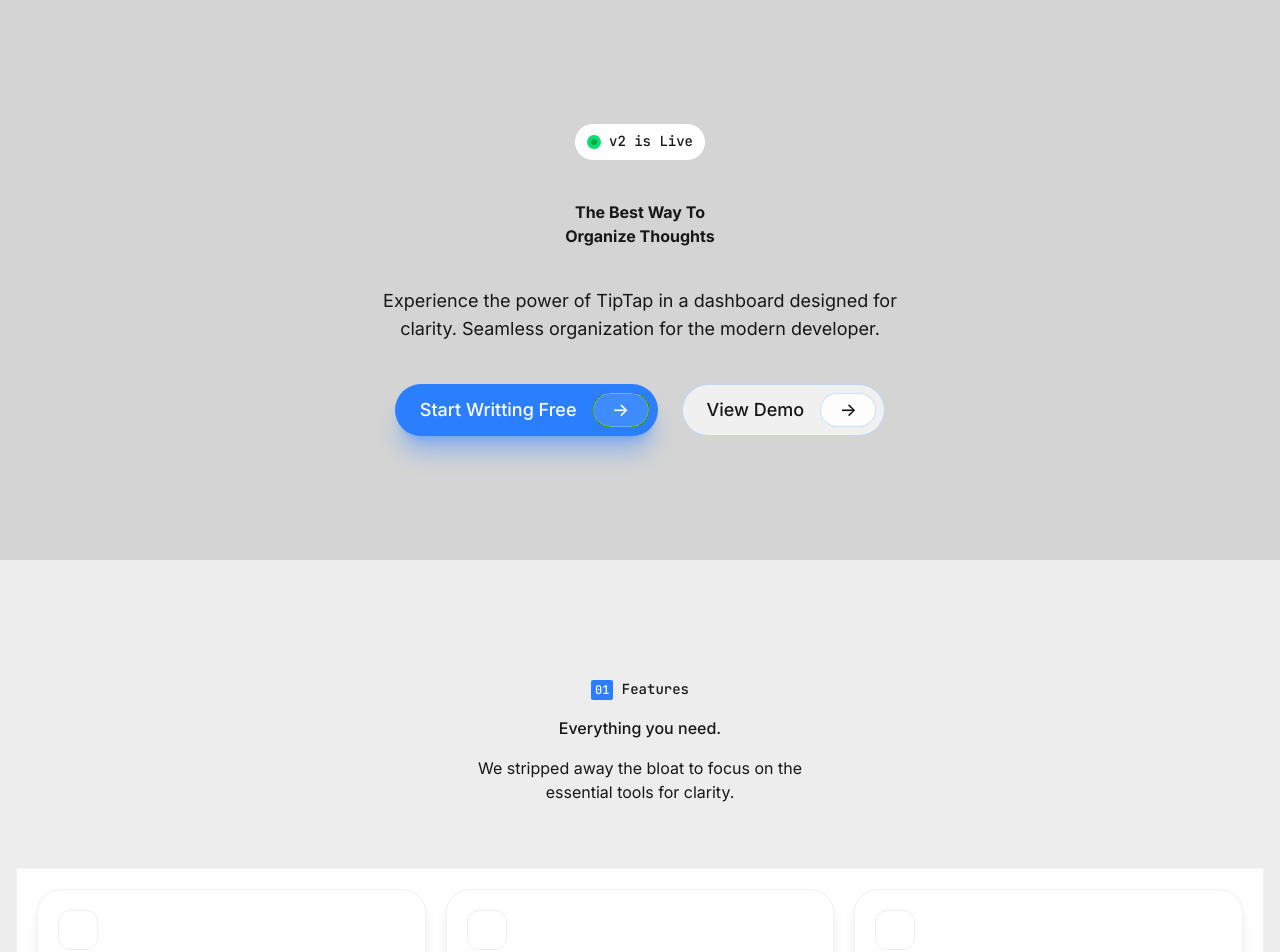
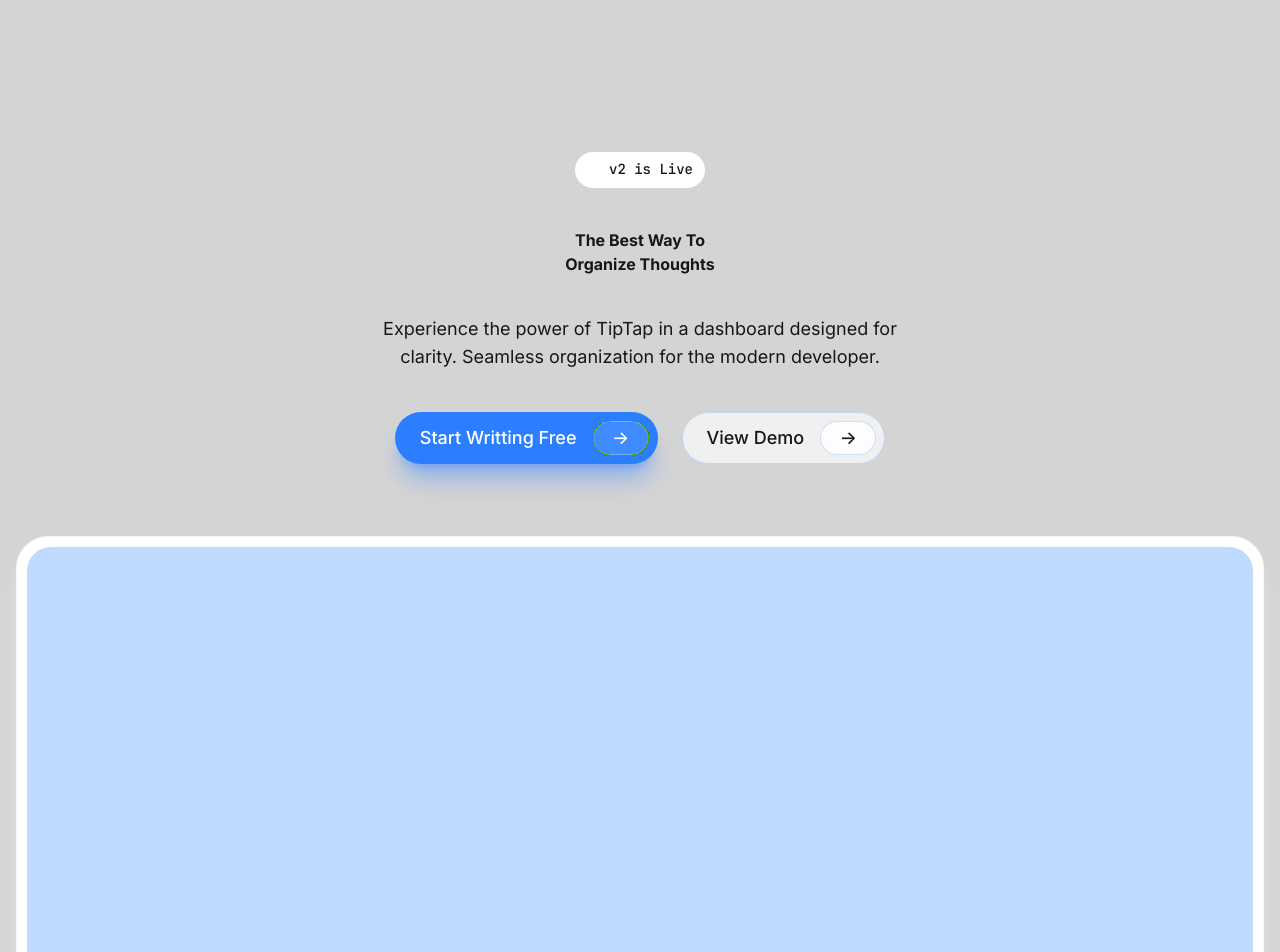
Before and after one commit to Prateek1789/Notes-App, a Next.js app in the folder v2-nextjs/: page / in a window 1280 px wide. Shown: the top 952 px of the page. Built offline with nearby package versions, Linux system fonts and the light colour scheme.

Commit message:
Chore: Improved ping animation and layout

```diff
--- a/v2-nextjs/src/components/sections/Hero.tsx
+++ b/v2-nextjs/src/components/sections/Hero.tsx
@@ -2,18 +2,18 @@ import Button from "../ui/Button";
 
 const Hero = () => {
     return (
-        <section id="hero" className="md:h-[70vh] lg:h-[50vh] xl:h-[70vh] bg-neutral-300 border-none">
+        <section id="hero" className="h-auto pt-30 xl:pt-38 bg-neutral-300">
             <header className="relative w-full h-full px-4 flex flex-col items-center justify-center gap-8 xl:gap-10">
                 <div className="h-9 w-32.5 bg-white rounded-full flex items-center justify-center gap-2">
                     <span className="size-3.5 rounded-full relative flex items-center justify-center">
-                        <span className="absolute inline-flex h-full w-full animate-ping-slow rounded-full bg-green-400">
+                        <span className="absolute inline-flex h-full w-full animate-ping-slow rounded-full bg-ping-pulse">
                         </span>
-                        <span className="size-1.5 rounded-full relative inline-flex bg-green-600"></span>
+                        <span className="size-1.5 rounded-full relative inline-flex bg-ping"></span>
                     </span>
                     <span className="font-mono text-sm font-medium">v2 is Live</span>
                 </div>
                 <h1 className="text-h1 text-center font-bold">The Best Way To<br/>Organize Thoughts</h1>
-                <p className="max-w-[50ch] text-center lg:text-lg">
+                <p className="max-w-[50ch] md:max-w-[40ch] text-center lg:text-lg xl:max-w-[50ch]">
                     Experience the power of TipTap in a dashboard designed for clarity. Seamless organization for the modern developer.
                 </p>
                 <div className="flex flex-col items-center gap-6 lg:flex-row lg:gap-6">
@@ -38,6 +38,11 @@ const Hero = () => {
                         </span>
                     </Button>
                 </div>
+                <div className="w-full h-[70vh] p-2.5 mt-8 bg-white rounded-4xl border border-neutral-100 shadow-xl shadow-neutral-200">
+                    <div className="w-full h-full rounded-3xl bg-blue-200">
+
+                    </div>
+                </div>
             </header>
         </section>
     )
```
